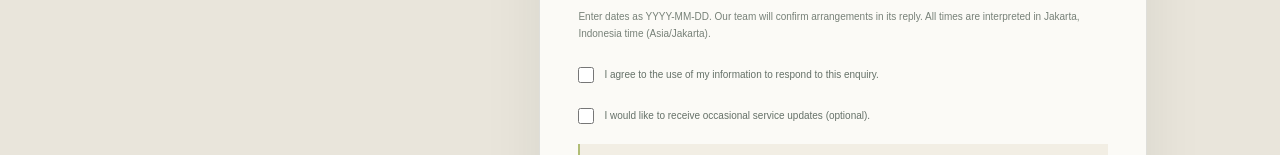
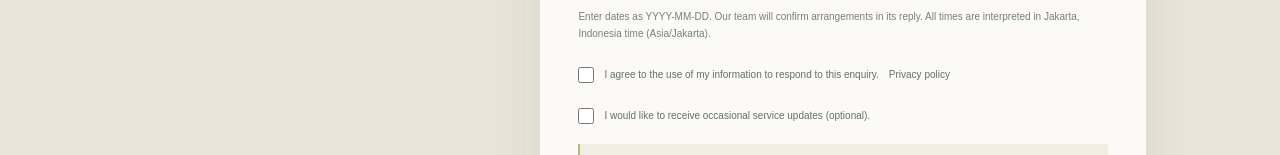
Before and after one commit to Shawon986/Vehicle_renting_Indonesia, a Next.js app: page /en/services/vehicle-rental in a window 1280 px wide. Shown: the part 4340-4495 px from the top of the page. Built offline with nearby package versions, Linux system fonts and the light colour scheme; no server answers.

Commit message:
Link vehicle enquiry consent directly to the localized privacy policy

```diff
--- a/components/site.tsx
+++ b/components/site.tsx
@@ -41,7 +41,7 @@ export function VehicleInquiryForm({locale,vehicleSlug,enabled=false}:{locale:Lo
  <label className="full-field">{t.message}<textarea name="message" rows={4} maxLength={2000} onBlur={e=>progressField("message",e.currentTarget.value)}/></label>
  </div>
  <p className="form-date-hint">{labels.dateHint} {labels.timeZoneNote}</p>
- <label className="consent-check"><input type="checkbox" name="consent" value="yes" required/>{t.consent}</label>
+ <label className="consent-check"><input type="checkbox" name="consent" value="yes" required/>{t.consent} <Link href={"/"+locale+"/legal/privacy"}>{locale==="zh"?"隐私政策":locale==="id"?"Kebijakan privasi":"Privacy policy"}</Link></label>
  <label className="consent-check marketing-consent"><input type="checkbox" name="marketingConsent" value="yes"/>{labels.marketing}</label>
  <div className="honeypot" aria-hidden="true"><label>Leave empty<input name="website" tabIndex={-1} autoComplete="off"/></label></div>
  {enabled&&siteKey?<div ref={slot} className="turnstile-slot"/>:<p className="form-config-note">{!enabled?(locale==="zh"?"隐私政策及三种语言内容审核完成后，咨询表单才会启用。":locale==="id"?"Formulir akan diaktifkan setelah kebijakan privasi dan konten tiga bahasa disetujui.":"The enquiry form will be enabled after the privacy policy and all three language versions are approved."):t.formUnavailable}</p>}
```
